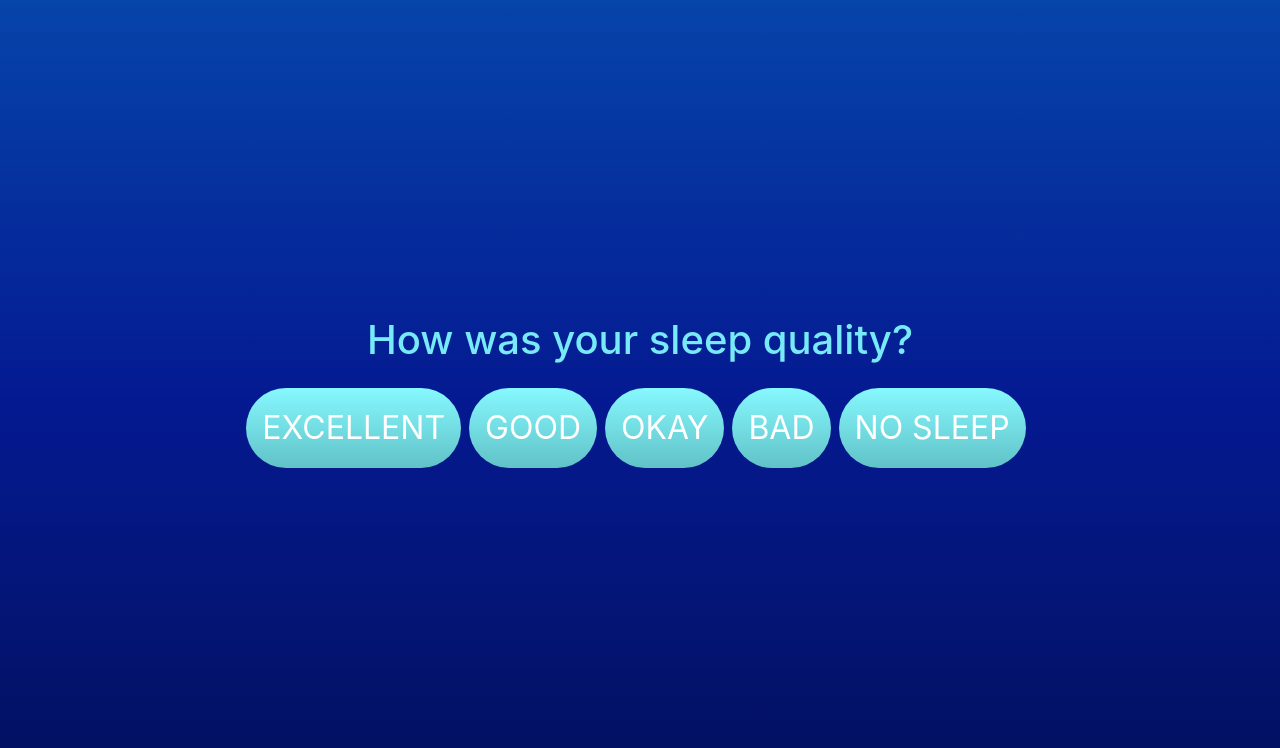
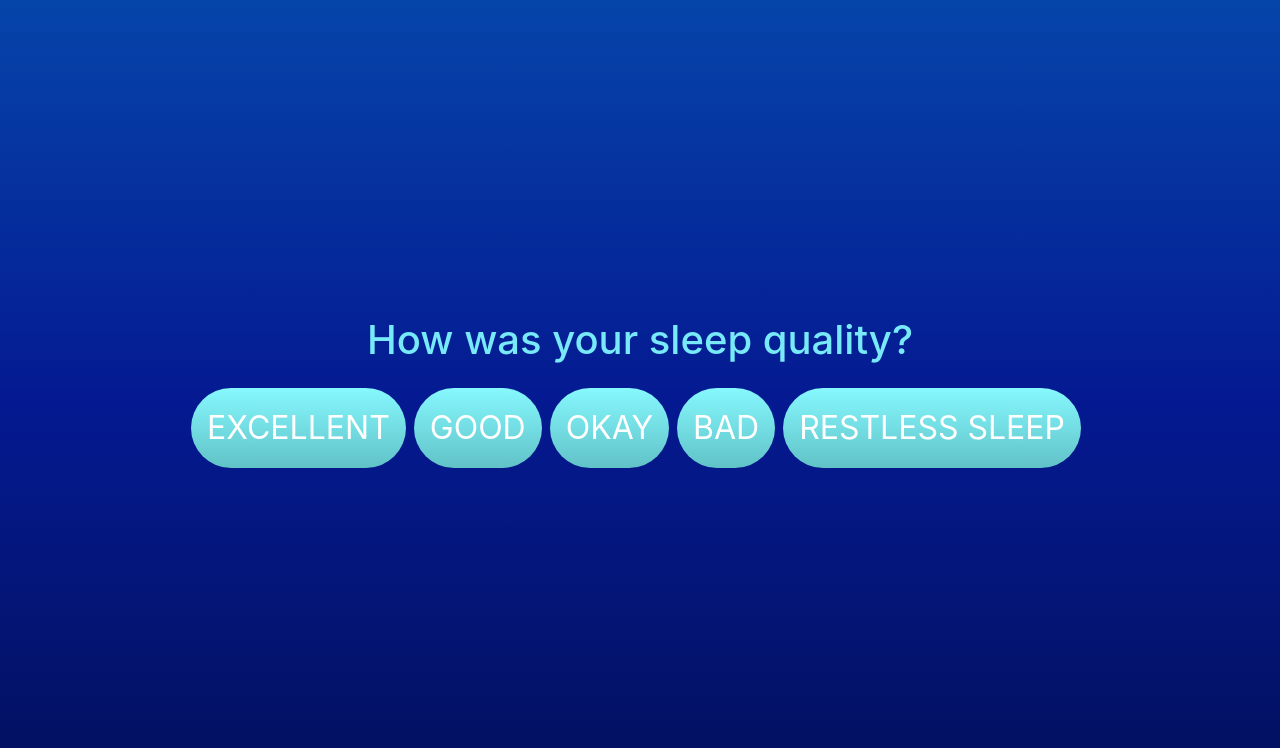
Before and after one commit to KamariRoss/SleepTracker, a React (Create React App) app in the folder ClientApp/: page /quality/1 in a window 1280 px wide. Shown: the top 748 px of the page. Built offline with nearby package versions, Linux system fonts and the light colour scheme.

Commit message:
Last edits

```diff
--- a/ClientApp/src/components/SleepQuality.scss
+++ b/ClientApp/src/components/SleepQuality.scss
@@ -12,7 +12,7 @@
     align-items: center;
     margin: 1rem;
 
-    .simleyFace {
+    .qualityRatingOption {
       color: #fff !important;
       text-transform: uppercase;
       text-decoration: none;
@@ -24,7 +24,7 @@
       font-size: 2rem;
       margin-right: 0.5rem;
     }
-    .simleyFace:hover {
+    .qualityRatingOption:hover {
       background: $primary-color;
       letter-spacing: 0.0625rem;
       -webkit-box-shadow: 0px 5px 40px -10px rgba(0, 0, 0, 0.57);
--- a/ClientApp/src/components/StatsAvg.jsx
+++ b/ClientApp/src/components/StatsAvg.jsx
@@ -18,7 +18,7 @@ const StatsAvg = () => {
   const convertQualityRatingNumberToDescription = qualityRating => {
     // if the number is 0 the word is No Sleep
     if (qualityRating === 1) {
-      return 'No Sleep'
+      return 'Restless Sleep'
     }
     // if the number is 1 the word is Bad
     else if (qualityRating === 2) {
--- a/ClientApp/src/components/StatsProp.jsx
+++ b/ClientApp/src/components/StatsProp.jsx
@@ -24,7 +24,7 @@ const StatsProp = props => {
   const convertQualityRatingNumberToDescription = qualityRating => {
     // if the number is 0 the word is No Sleep
     if (qualityRating === 1) {
-      return 'No Sleep'
+      return 'Restless Sleep'
     }
     // if the number is 1 the word is Bad
     else if (qualityRating === 2) {
--- a/ClientApp/src/pages/SleepQuality.jsx
+++ b/ClientApp/src/pages/SleepQuality.jsx
@@ -39,24 +39,39 @@ const SleepQuality = props => {
       <div className="sleepQualityPage">
         <h1 className="sleepQualityTitle">How was your sleep quality?</h1>
         <section className="sleepQualityButton">
-          <button className="simleyFace" onClick={event => setQuality(5)}>
+          <button
+            className="qualityRatingOption"
+            onClick={event => setQuality(5)}
+          >
             Excellent
           </button>
           <br />
-          <button className="simleyFace" onClick={event => setQuality(4)}>
+          <button
+            className="qualityRatingOption"
+            onClick={event => setQuality(4)}
+          >
             Good
           </button>
           <br />
-          <button className="simleyFace" onClick={event => setQuality(3)}>
+          <button
+            className="qualityRatingOption"
+            onClick={event => setQuality(3)}
+          >
             Okay
           </button>
           <br />
-          <button className="simleyFace" onClick={event => setQuality(2)}>
+          <button
+            className="qualityRatingOption"
+            onClick={event => setQuality(2)}
+          >
             Bad
           </button>
           <br />
-          <button className="simleyFace" onClick={event => setQuality(1)}>
-            No Sleep
+          <button
+            className="qualityRatingOption"
+            onClick={event => setQuality(1)}
+          >
+            Restless Sleep
           </button>
         </section>
       </div>
```
